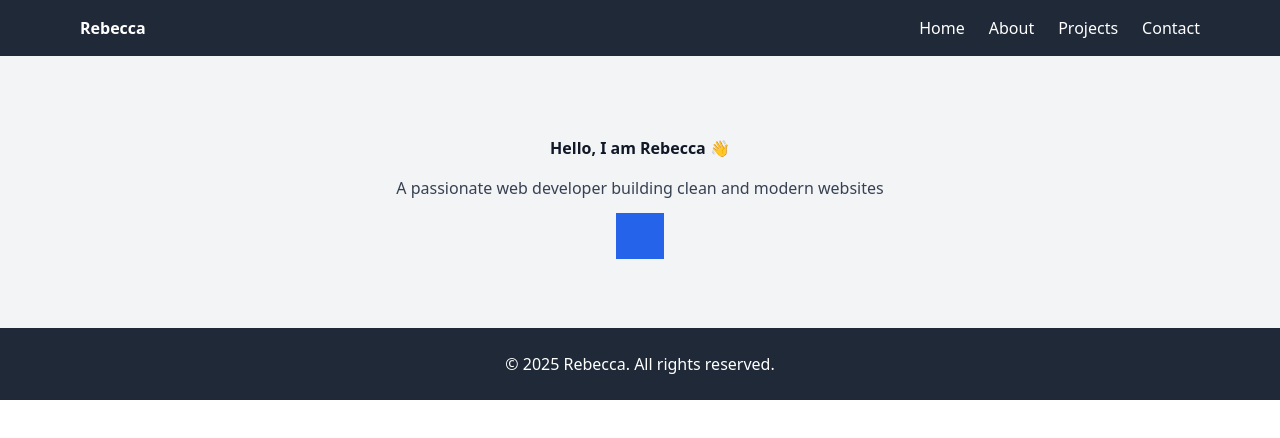
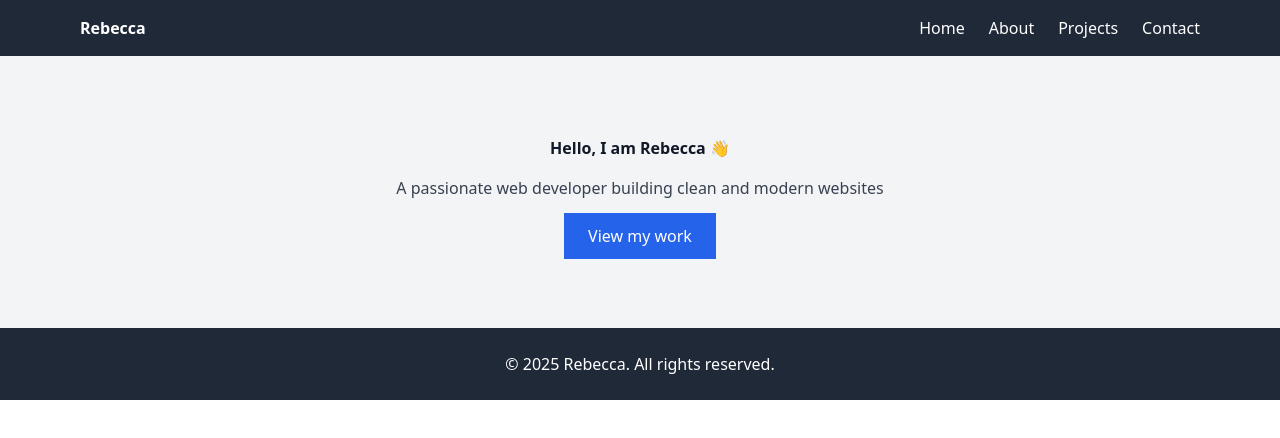
Before and after one commit to Boldecca/PERSONAL_PORTIFOLIO_WEBSITE, a plain HTML site: page index.html in a window 1280 px wide. Drawn offline with nearby package versions, Linux system fonts and the light colour scheme.

Commit message:
added a work

```diff
--- a/index.html
+++ b/index.html
@@ -23,7 +23,7 @@
     <section class="text-center py-20 bg-gray-100">
         <h2 class="text-4x1 font-bold mb-4">Hello, I am Rebecca 👋</h2>
         <p class="text-1g text-gray-700 mb-6">A passionate web developer building clean and modern websites</p>
-        <a href="project.html" class="bg-blue-600 text-white px-6 py-3 round-1g hover:bg-blue-700"></a>
+        <a href="project.html" class="bg-blue-600 text-white px-6 py-3 round-1g hover:bg-blue-700">View my work</a>
     </section>
 
     <footer class="bg-gray-800 text-white py-6 text-center">
```
